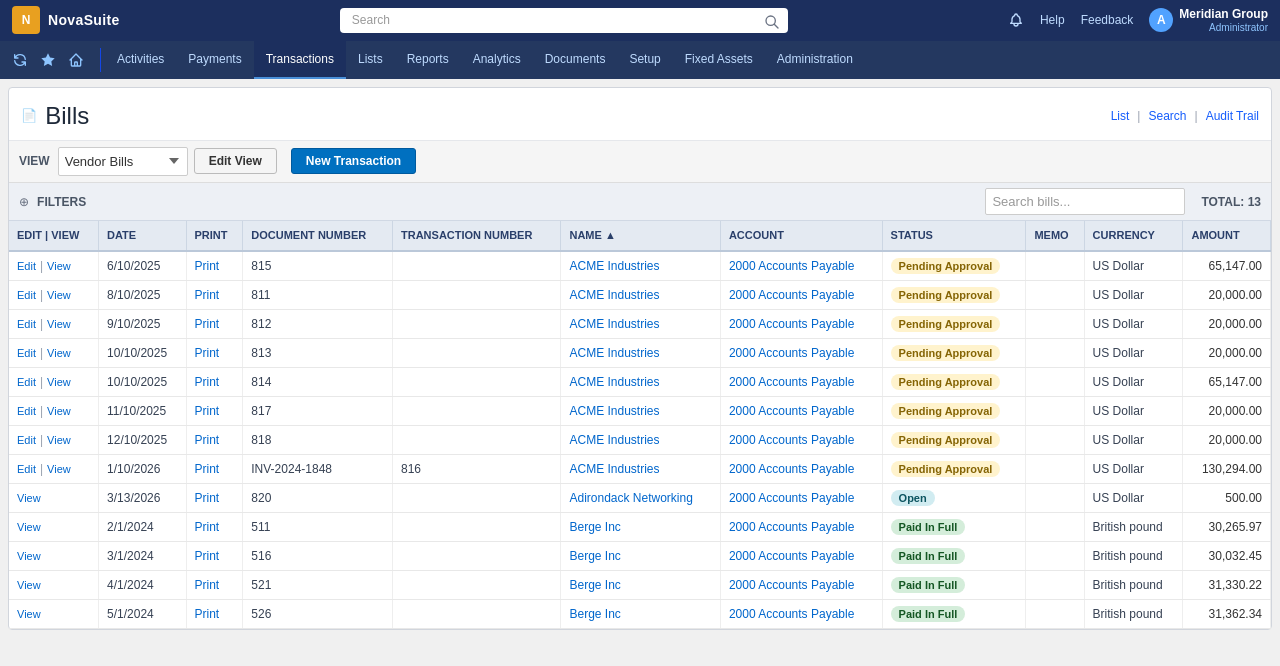
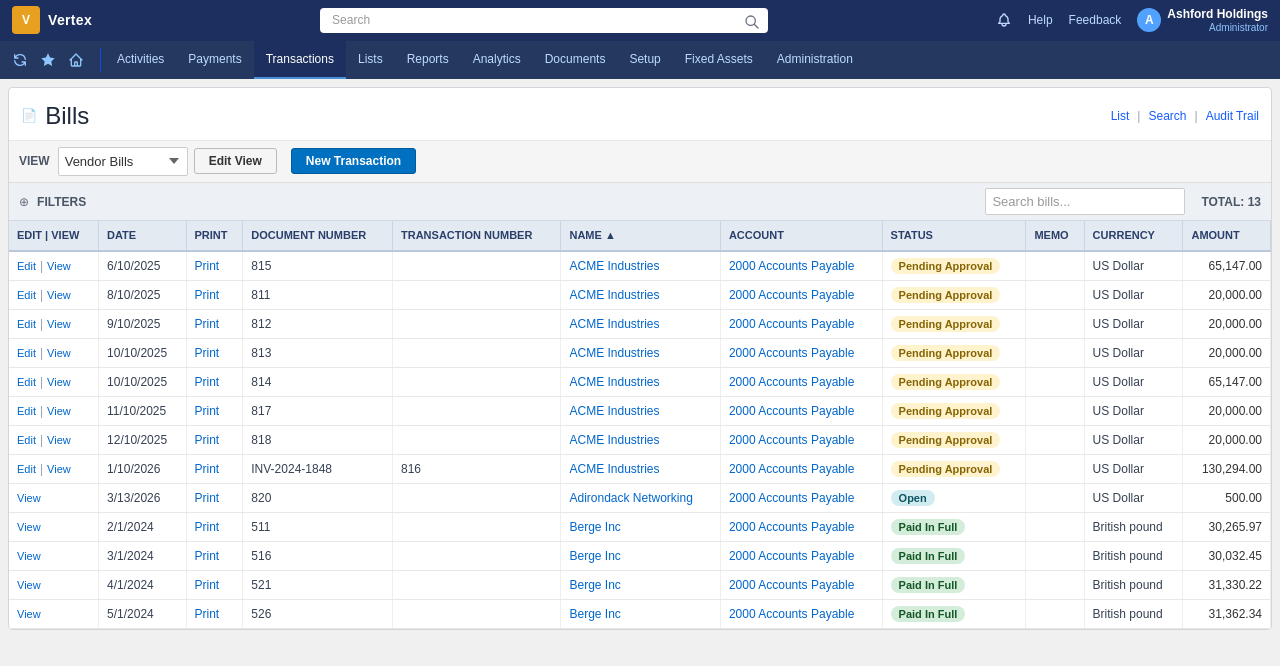
Before and after one commit to VIBES1997/company-portal, a Next.js app: page /bills in a window 1280 px wide. Shown: the top 666 px of the page. Built offline with nearby package versions, Linux system fonts and the light colour scheme.

Commit message:
Rebrand app to Vertex, company to Ashford Holdings

```diff
--- a/app/layout.tsx
+++ b/app/layout.tsx
@@ -3,8 +3,8 @@ import "./globals.css";
 import TopNav from "@/components/TopNav";
 
 export const metadata: Metadata = {
-  title: "NovaSuite",
-  description: "NovaSuite — Finance & Operations Portal",
+  title: "Vertex",
+  description: "Vertex — Finance & Operations Portal",
 };
 
 export default function RootLayout({ children }: { children: React.ReactNode }) {
--- a/components/TopNav.tsx
+++ b/components/TopNav.tsx
@@ -29,10 +29,10 @@ export default function TopNav() {
         {/* Logo */}
         <Link href="/" className="flex items-center gap-2 shrink-0">
           <div className="w-7 h-7 rounded flex items-center justify-center" style={{ background: "#e8a020" }}>
-            <span className="text-white font-bold text-xs">N</span>
+            <span className="text-white font-bold text-xs">V</span>
           </div>
           <div className="leading-tight">
-            <span className="text-white font-bold text-sm tracking-wide">NovaSuite</span>
+            <span className="text-white font-bold text-sm tracking-wide">Vertex</span>
           </div>
         </Link>
 
@@ -65,7 +65,7 @@ export default function TopNav() {
           <div className="flex items-center gap-1.5 text-white">
             <div className="w-6 h-6 rounded-full bg-blue-400 flex items-center justify-center text-xs font-bold">A</div>
             <div className="text-right leading-tight">
-              <div className="font-semibold text-xs">Meridian Group</div>
+              <div className="font-semibold text-xs">Ashford Holdings</div>
               <div className="text-blue-300" style={{ fontSize: "10px" }}>Administrator</div>
             </div>
           </div>
```
